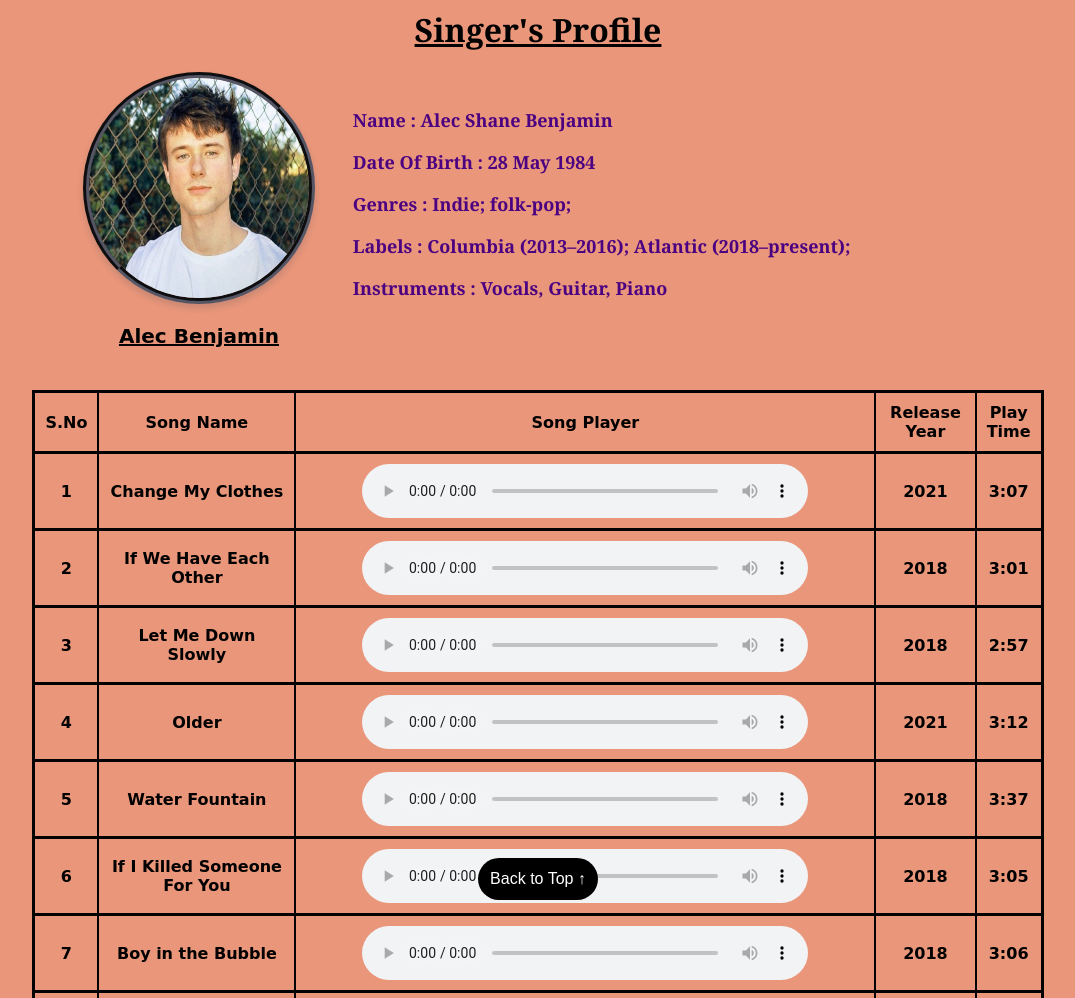
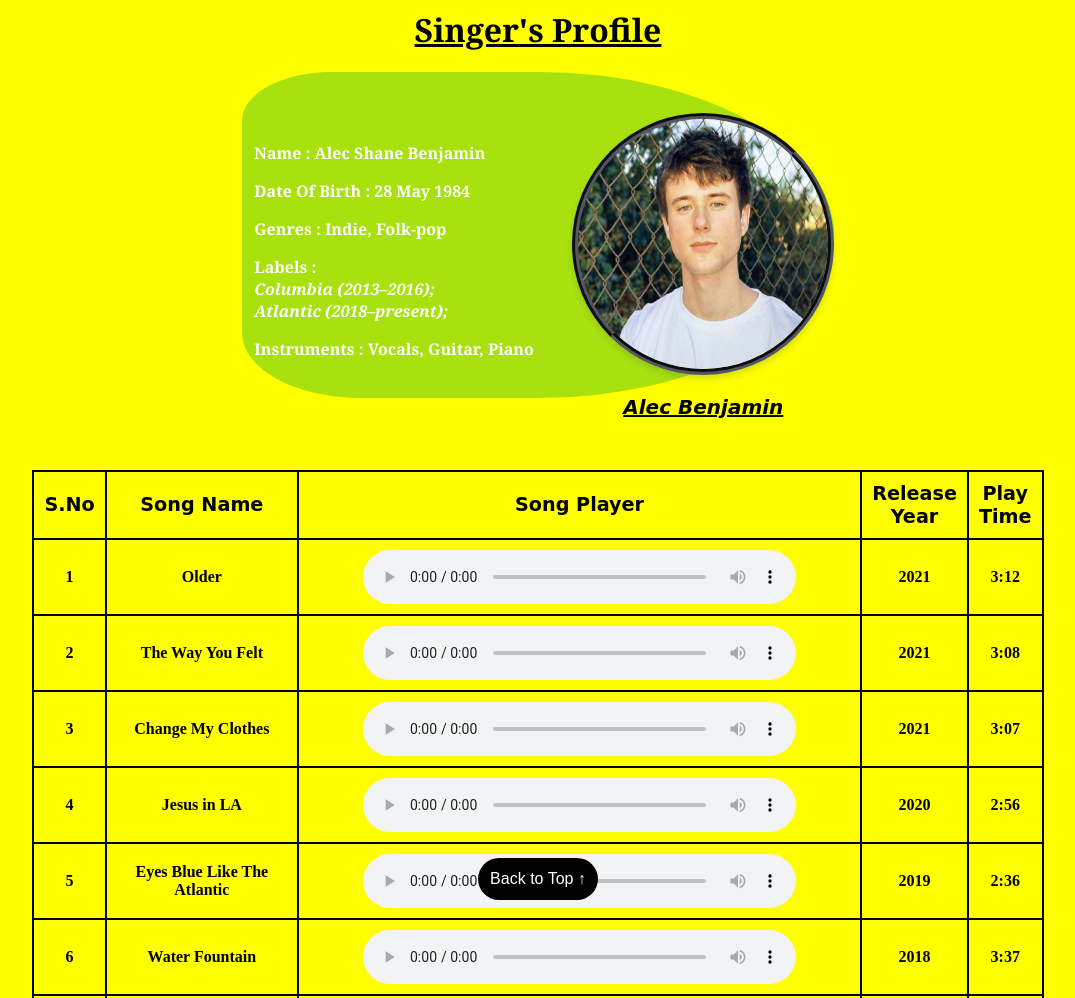
Before and after one commit to MridulRastogi/MusicPlayer, a plain HTML site: page index.html in a window 1280 px wide. Shown: the top 998 px of the page, without its empty margins (102-1177 px from the left). Drawn offline with Linux system fonts and the light colour scheme.

Commit message:
New Changes

```diff
--- a/index.html
+++ b/index.html
@@ -1,48 +1,86 @@
 <!DOCTYPE>
 <html>
     <head>
+        <meta name="viewport" content="width=device-width, initial-scale=1">
+        <meta name="viewport" content="width=device-width, initial-scale=1">
         <meta charset="utf-8">
         <link rel="stylesheet" href="style.css">
         <title>Singer Profile</title>
     </head>
-    <body style="background-color:darksalmon;">
+    <body style="background-color:yellow;">
 
-        <h1><strong><b><u>Singer's Profile</u></b></strong></h1>
+    <h1><strong><b><u>Singer's Profile</u></b></strong></h1>
     <div>
-        <div>
-            <div style="float: left; padding-left: 14%; padding-right: 1cm;">
+
+        <div class="desiredShape" style="float: center;  padding-left: 1%; padding-bottom: 2%;">
+
+            <div style="float: right; padding-left:1%; padding-bottom:0%; padding-top:7%;">
                 <img src="Image/AlecBenjamin.jpg" title="Alec Benjamin" class="profile-picture"
                     width="230" height="230" style="max-width:100%; border:6px groove #545565;">
                     <p style="text-align: center; color:black; font-size: 20px; font-family: cursive;">
                         <strong>
                             <u>
+                                <i>
                                 Alec Benjamin
+                                </i>
                             </u>
                         </strong>
                     </p>
                 </img>
             </div>
-            <br>
-            <p id="table_def"> <strong> Name          : Alec Shane Benjamin                            </strong> </p>
-            <p id="table_def"> <strong> Date Of Birth : 28 May 1984                                    </strong> </p>
-            <p id="table_def"> <strong> Genres        : Indie; folk-pop;                               </strong> </p>
-            <p id="table_def"> <strong> Labels        : Columbia (2013–2016); Atlantic (2018–present); </strong> </p>
-            <p id="table_def"> <strong> Instruments   : Vocals, Guitar, Piano                          </strong> </p>
+
+            <br></br>
+
+            <div>
+                <br>
+                <p id="table_def"> <strong> Name          : Alec Shane Benjamin                               </strong> </p>
+                <p id="table_def"> <strong> Date Of Birth : 28 May 1984                                       </strong> </p>
+                <p id="table_def"> <strong> Genres        : Indie, Folk-pop                                   </strong> </p>
+                <p id="table_def"> <strong> Labels        : <br><i>Columbia (2013–2016);<br>Atlantic (2018–present);</i></strong> </p>
+                <p id="table_def"> <strong> Instruments   : Vocals, Guitar, Piano                             </strong> </p>
+            </div>
+
         </div>
+
         <br></br>
         <br></br>
 
-        <table class="center" style="border: 2px solid #000000; border-collapse: collapse; width:80%;">
+        <table class="center" style="border: 0px solid #000000; border-collapse: collapse; width:80%;">
+
             <tr>
-                <th style="width:05%;"> <b> S.No        </b> </th>
-                <th style="width:20%;"> <b> Song Name   </b> </th>
-                <th style="width:60%;"> <b> Song Player </b> </th>
-                <th style="width:10%;"> <b> Release Year</b> </th>
-                <th style="width:05%;"> <b> Play Time   </b> </th>
+                <th style="width:05%; font-size: larger; font-family: cursive;"> <b> S.No        </b> </th>
+                <th style="width:20%; font-size: larger; font-family: cursive;"> <b> Song Name   </b> </th>
+                <th style="width:60%; font-size: larger; font-family: cursive;"> <b> Song Player </b> </th>
+                <th style="width:10%; font-size: larger; font-family: cursive;"> <b> Release Year</b> </th>
+                <th style="width:05%; font-size: larger; font-family: cursive;"> <b> Play Time   </b> </th>
             </tr>
 
             <tr>
                 <th>1</th>
+                <th>Older</th>
+                <th>
+                    <audio id="audioplayer" controls="controls">
+                        <source src="Music/Alec Benjamin - Older.mp3" type="audio/mpeg">  </source>
+                    </audio>
+                </th>
+                <th>2021</th>
+                <th>3:12</th>
+            </tr>
+
+            <tr>
+                <th>2</th>
+                <th>The Way You Felt</th>
+                <th>
+                    <audio id="audioplayer" controls="controls">
+                        <source src="Music/Alec Benjamin - The Way You Felt.mp3" type="audio/mpeg">  </source>
+                    </audio>
+                </th>
+                <th>2021</th>
+                <th>3:08</th>
+            </tr>
+
+            <tr>
+                <th>3</th>
                 <th>Change My Clothes</th>
                 <th>
                     <audio id="audioplayer" controls="controls">
@@ -54,43 +92,31 @@
             </tr>
 
             <tr>
-                <th>2</th>
-                <th>If We Have Each Other</th>
+                <th>4</th>
+                <th>Jesus in LA</th>
                 <th>
                     <audio id="audioplayer" controls="controls">
-                        <source src="Music/Alec Benjamin - If We Have Each Other.mp3" type="audio/mpeg">  </source>
+                        <source src="Music/Alec Benjamin - Jesus in LA.mp3" type="audio/mpeg">  </source>
                     </audio>
                 </th>
-                <th>2018</th>
-                <th>3:01</th>
-            </tr>
-
-            <tr>
-                <th>3</th>
-                <th>Let Me Down Slowly</th>
-                <th>
-                    <audio id="audioplayer" controls="controls">
-                        <source src="Music/Alec Benjamin - Let Me Down Slowly.mp3" type="audio/mpeg">  </source>
-                    </audio>
-                </th>
-                <th>2018</th>
-                <th>2:57</th>
-            </tr>
-
-            <tr>
-                <th>4</th>
-                <th>Older</th>
-                <th>
-                    <audio id="audioplayer" controls="controls">
-                        <source src="Music/Alec Benjamin - Older.mp3" type="audio/mpeg">  </source>
-                    </audio>
-                </th>
-                <th>2021</th>
-                <th>3:12</th>
+                <th>2020</th>
+                <th>2:56</th>
             </tr>
 
             <tr>
                 <th>5</th>
+                <th>Eyes Blue Like The Atlantic</th>
+                <th>
+                    <audio id="audioplayer" controls="controls">
+                        <source src="Music/Alec Benjamin - Eyes Blue Like The Atlantic.mp3" type="audio/mpeg">  </source>
+                    </audio>
+                </th>
+                <th>2019</th>
+                <th>2:36</th>
+            </tr>
+
+            <tr>
+                <th>6</th>
                 <th>Water Fountain</th>
                 <th>
                     <audio id="audioplayer" controls="controls">
@@ -99,18 +125,6 @@
                 </th>
                 <th>2018</th>
                 <th>3:37</th>
-            </tr>
-
-            <tr>
-                <th>6</th>
-                <th>If I Killed Someone For You</th>
-                <th>
-                    <audio id="audioplayer" controls="controls">
-                        <source src="Music/Alec Benjamin - If I Killed Someone For You.mp3" type="audio/mpeg">  </source>
-                    </audio>
-                </th>
-                <th>2018</th>
-                <th>3:05</th>
             </tr>
 
             <tr>
@@ -127,39 +141,40 @@
 
             <tr>
                 <th>8</th>
-                <th>Eyes Blue Like The Atlantic</th>
+                <th>If I Killed Someone For You</th>
                 <th>
                     <audio id="audioplayer" controls="controls">
-                        <source src="Music/Alec Benjamin - Eyes Blue Like The Atlantic.mp3" type="audio/mpeg">  </source>
+                        <source src="Music/Alec Benjamin - If I Killed Someone For You.mp3" type="audio/mpeg">  </source>
                     </audio>
                 </th>
-                <th>2019</th>
-                <th>2:36</th>
+                <th>2018</th>
+                <th>3:05</th>
             </tr>
 
             <tr>
                 <th>9</th>
-                <th>Jesus in LA</th>
+                <th>If We Have Each Other</th>
                 <th>
                     <audio id="audioplayer" controls="controls">
-                        <source src="Music/Alec Benjamin - Jesus in LA.mp3" type="audio/mpeg">  </source>
+                        <source src="Music/Alec Benjamin - If We Have Each Other.mp3" type="audio/mpeg">  </source>
                     </audio>
                 </th>
-                <th>2020</th>
-                <th>2:56</th>
+                <th>2018</th>
+                <th>3:01</th>
             </tr>
 
             <tr>
                 <th>10</th>
-                <th>The Way You Felt</th>
+                <th>Let Me Down Slowly</th>
                 <th>
                     <audio id="audioplayer" controls="controls">
-                        <source src="Music/Alec Benjamin - The Way You Felt.mp3" type="audio/mpeg">  </source>
+                        <source src="Music/Alec Benjamin - Let Me Down Slowly.mp3" type="audio/mpeg">  </source>
                     </audio>
                 </th>
-                <th>2021</th>
-                <th>3:08</th>
+                <th>2018</th>
+                <th>2:57</th>
             </tr>
+
         </table>
         <br></br>
     </div>
--- a/style.css
+++ b/style.css
@@ -3,10 +3,10 @@
 }
 
 #table_def{
-    font-size: large;
+    font-size:medium;
     font-weight: 10;
     font-family:Georgia;
-    color:indigo;
+    color:white;
 }
 
 h1{
@@ -15,12 +15,12 @@
     font-weight:20;
     color:black;
 }
-
+/*
 tr{
-    border: 3px solid #000000;
+    border: 0px solid #000000;
     font-family: cursive;
 }
-
+*/
 th{
     border: 2px solid #000000;
 }
@@ -36,8 +36,8 @@
 
 .profile-picture{
     border-radius:50%;
-    width: 220px;
-    height:220px;
+    width: 250px;
+    height:250px;
     box-shadow: 0 4px 6px 0 rgba(34, 60, 80, .16);
     transition: all ease-in-out .2s;
 }
@@ -68,3 +68,22 @@
     display:table;
     grid-template-columns: auto 0px;
 }
+
+.desiredShape{
+    margin-left: auto;
+    margin-right: auto;
+    width: 580px;
+    height: 300px;
+
+    border-top-left-radius: 15%;
+    border-bottom-left-radius: 20%;
+    border-top-right-radius   : 50%;
+    border-bottom-right-radius: 50%;
+    background:rgb(169, 225, 15);
+    /*
+    border-start-end-radius: 50%;
+    border-start-start-radius: 50%;
+    border-end-end-radius: 50%;
+    border-end-start-radius: 50%;
+    */
+}
```
